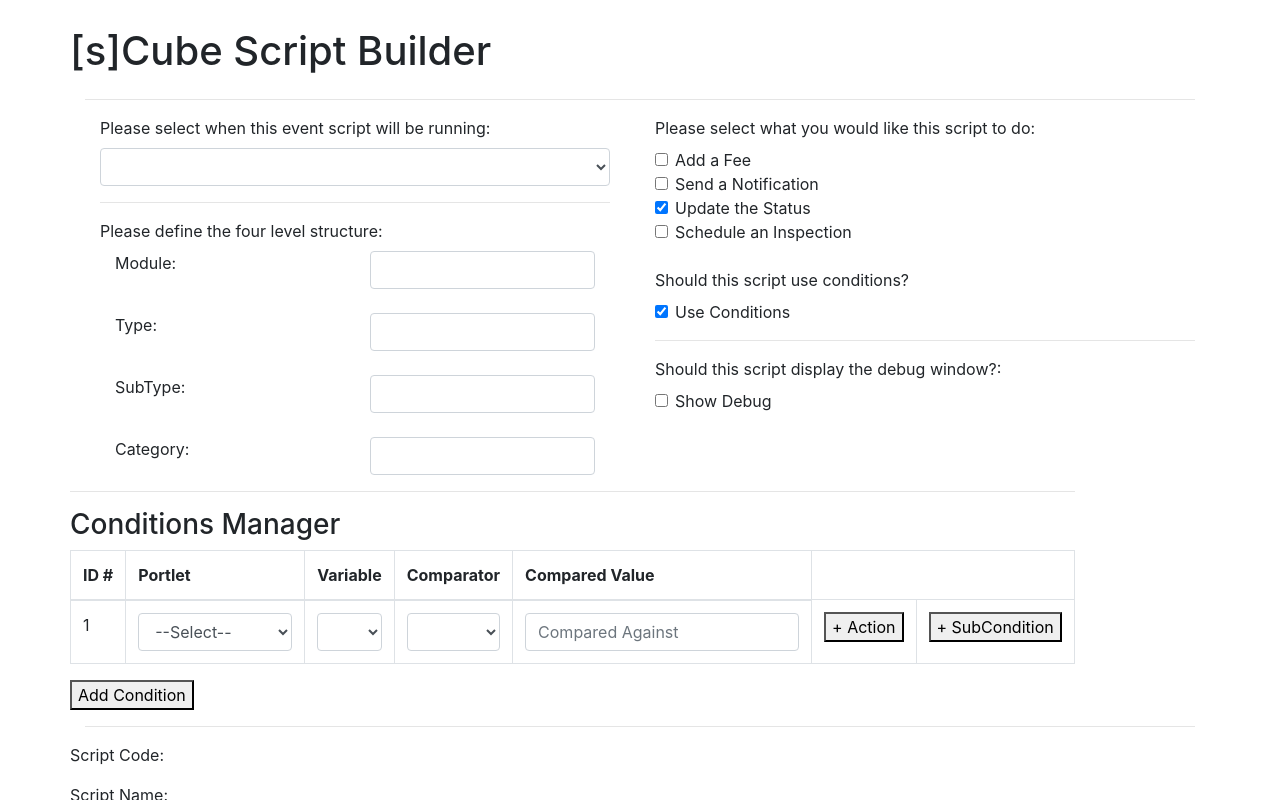
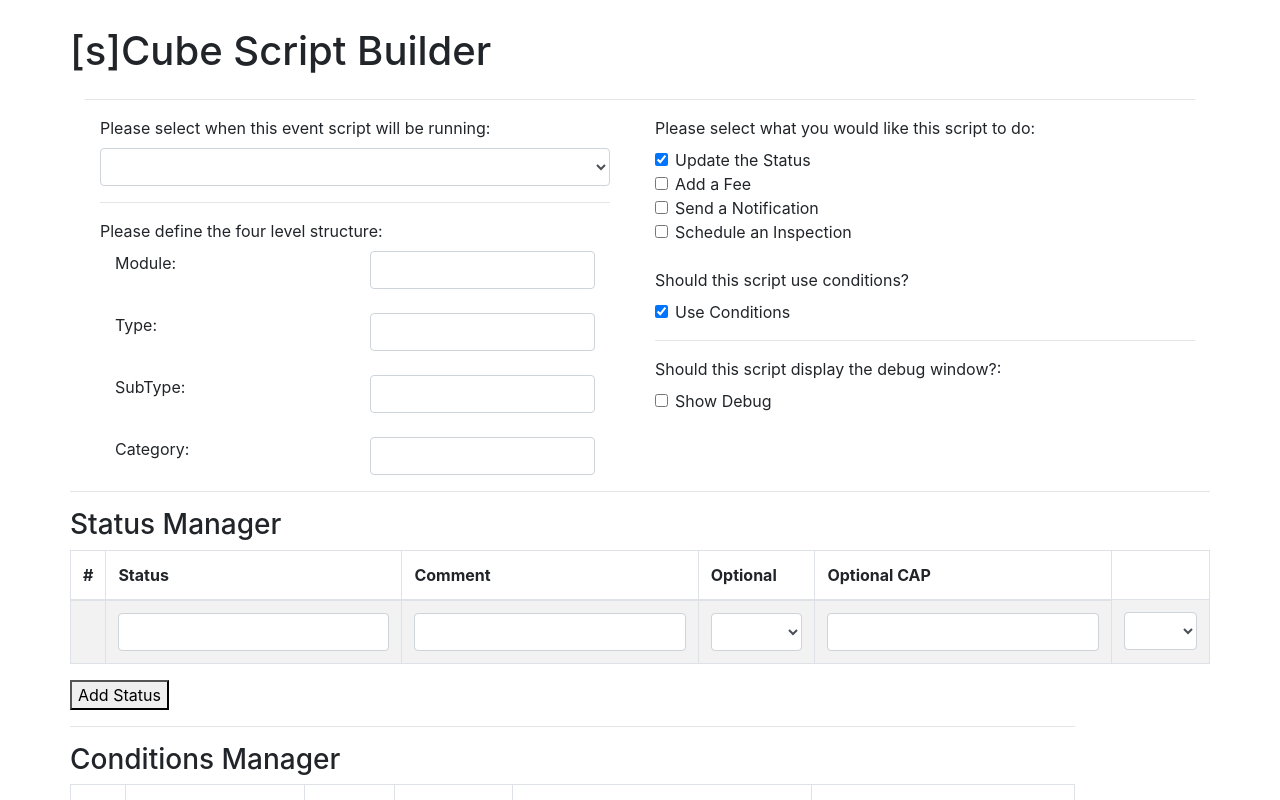
Before and after one commit to ItsAMeNick/sCube-Script-Builder, a React (Create React App) app: page / in a window 1280 px wide. Both pictures are taken after a click on the checkbox "Update the Status". Shown: the top 800 px of the page. Built offline with nearby package versions, Linux system fonts and the light colour scheme.

Commit message:
[NZ] Initial work of status manager

```diff
--- a/src/App.js
+++ b/src/App.js
@@ -11,6 +11,7 @@ import CoreFunction from "./components/CORE_Function.js";
 import TestShowDebug from "./components/TEST_ShowDebug.js";
 
 import Fees from "./components/FEE_Container.js";
+import Status from "./components/STATUS_Container.js";
 
 import ConditContainer from "./components/CONDIT_Container.js"
 
@@ -40,6 +41,8 @@ class App extends Component {
                     <TestShowDebug/>
                 </Col>
             </Row> <Row>
+                <Status/>
+            </Row>  <Row>
                 <Fees/>
             </Row> <Row>
                 <ConditContainer/>
--- a/src/components/CONDIT_Container.js
+++ b/src/components/CONDIT_Container.js
@@ -28,7 +28,7 @@ class CONDIT extends Component {
     render() {
         return (
         <div>
-            {this.props.functionality.conditions ?
+            {this.props.isOn ?
                 <div>
                     <hr/>
                     <h3>Conditions Manager</h3>
@@ -55,7 +55,7 @@ class CONDIT extends Component {
 
 const mapStateToProps = state => ({
     conditions: state.conditions,
-    functionality: state.functionality
+    isOn: state.functionality.conditions
 });
 
 const mapDispatchToProps = dispatch => ({
--- a/src/components/CORE_Function.js
+++ b/src/components/CORE_Function.js
@@ -19,6 +19,7 @@ class CORE_Function extends Component {
     };
 
     componentDidMount() {
+        //Have Conditions be on by default
         document.getElementById("conditions").checked = this.props.functionality.conditions;
     };
 
@@ -29,9 +30,9 @@ class CORE_Function extends Component {
                 <Form.Label>
                     Please select what you would like this script to do:
                 </Form.Label>
+                <Form.Check id="status_update" type="checkbox" label="Update the Status" onChange={this.handleChange}/>
                 <Form.Check id="fees" type="checkbox" label="Add a Fee" onChange={this.handleChange}/>
                 <Form.Check id="notification_send" type="checkbox" label="Send a Notification" onChange={this.handleChange}/>
-                <Form.Check id="status_udpate" type="checkbox" label="Update the Status" onChange={this.handleChange}/>
                 <Form.Check id="inspection_schedule" type="checkbox" label="Schedule an Inspection" onChange={this.handleChange}/>
                 <br/>
                 <Form.Label>
--- a/src/components/FEE_Container.js
+++ b/src/components/FEE_Container.js
@@ -29,7 +29,7 @@ class FEE_FeeContainer extends Component {
         <div>
             <hr/>
             <h3>Fee Manager</h3>
-            <Table striped bordered hover>
+            <Table striped bordered>
                 <thead>
                     <tr>
                     <th>#</th>
--- /dev/null
+++ b/src/components/STATUS_Container.js
@@ -0,0 +1,73 @@
+import React, { Component } from 'react';
+import { connect } from "react-redux";
+import Table from "react-bootstrap/Table";
+
+import StatusItem from "./STATUS_Item.js";
+
+class STATUS_Container extends Component {
+    constructor(props) {
+        super(props);
+        this.state = {};
+    }
+
+    addStatus = () => {
+        this.props.add();
+    }
+
+    generateStatusItems = () => {
+        let stats = [];
+        for (let s in this.props.status) {
+            stats.push(<StatusItem key={this.props.status[s].key} status_number={this.props.status[s].key}/>)
+        }
+        return stats;
+    }
+
+    componentDidMount() {
+        console.log(this.props.isOn);
+    }
+
+    render() {
+        return (
+        <div>
+        {this.props.isOn ?
+        <div>
+            <hr/>
+            <h3>Status Manager</h3>
+            <Table striped bordered>
+                <thead>
+                    <tr>
+                    <th>#</th>
+                    <th>Status</th>
+                    <th>Comment</th>
+                    <th>Optional</th>
+                    <th>Optional CAP</th>
+                    </tr>
+                </thead>
+                <tbody>
+                    {this.generateStatusItems()}
+                </tbody>
+            </Table>
+            <button onClick={this.addStatus}> Add Status </button>
+        </div> : null}
+        </div>
+        );
+    }
+}
+
+const mapStateToProps = state => ({
+    isOn: state.functionality.status_update,
+    status: state.fees
+});
+
+const mapDispatchToProps = dispatch => ({
+    add: () => dispatch({
+        type: "add_status",
+        payload: null
+    }),
+    update: s => dispatch({
+        type: "update_status",
+        payload: s
+    })
+});
+
+export default connect(mapStateToProps, mapDispatchToProps)(STATUS_Container);
--- /dev/null
+++ b/src/components/STATUS_Item.js
@@ -0,0 +1,62 @@
+import React, { Component } from 'react';
+import { connect } from "react-redux";
+import Form from "react-bootstrap/Form";
+
+class STATUS_Item extends Component {
+    constructor(props) {
+        super(props);
+        this.state = {};
+        this.handleChange = this.handleChange.bind(this);
+    }
+
+    handleChange(event) {
+        let newFees = this.props.fees;
+        newFees[this.props.fee_number][event.target.id] = event.target.value;
+        this.props.update({
+            fees: newFees
+        });
+    };
+
+    render() {
+        return (
+        <tr>
+            <td>{this.props.fee_number}</td>
+            <td>
+                <Form.Control id="code" type="text" onChange={this.handleChange}/>
+            </td>
+            <td>
+                <Form.Control id="schedule" type="text" onChange={this.handleChange}/>
+            </td>
+            <td>
+                <Form.Control id="period" as="select" onChange={this.handleChange}>
+                    <option></option>
+                    <option>FINAL</option>
+                </Form.Control>
+            </td>
+            <td>
+                <Form.Control id="quantity" type="number" onChange={this.handleChange}/>
+            </td>
+            <td>
+                <Form.Control id="invoice" as="select" onChange={this.handleChange}>
+                    <option value={null}></option>
+                    <option value={"Y"}>Yes</option>
+                    <option value={"N"}>No</option>
+                </Form.Control>
+            </td>
+        </tr>
+        );
+    }
+}
+
+const mapStateToProps = state => ({
+    fees: state.fees
+});
+
+const mapDispatchToProps = dispatch => ({
+    update: fees => dispatch({
+        type: "update_fees",
+        payload: fees
+    })
+});
+
+export default connect(mapStateToProps, mapDispatchToProps)(STATUS_Item);
--- a/src/modules/reducer.js
+++ b/src/modules/reducer.js
@@ -25,6 +25,15 @@ const initialState = {
         notification_send: false,
         status_update: false,
         inspection_schedule: false
+    },
+    status: {
+        "1": {
+            key: 1,
+            label: null,
+            comment: null,
+            optional_cap: false,
+            cap: null
+        }
     },
     fees: {
         "1": {
```
